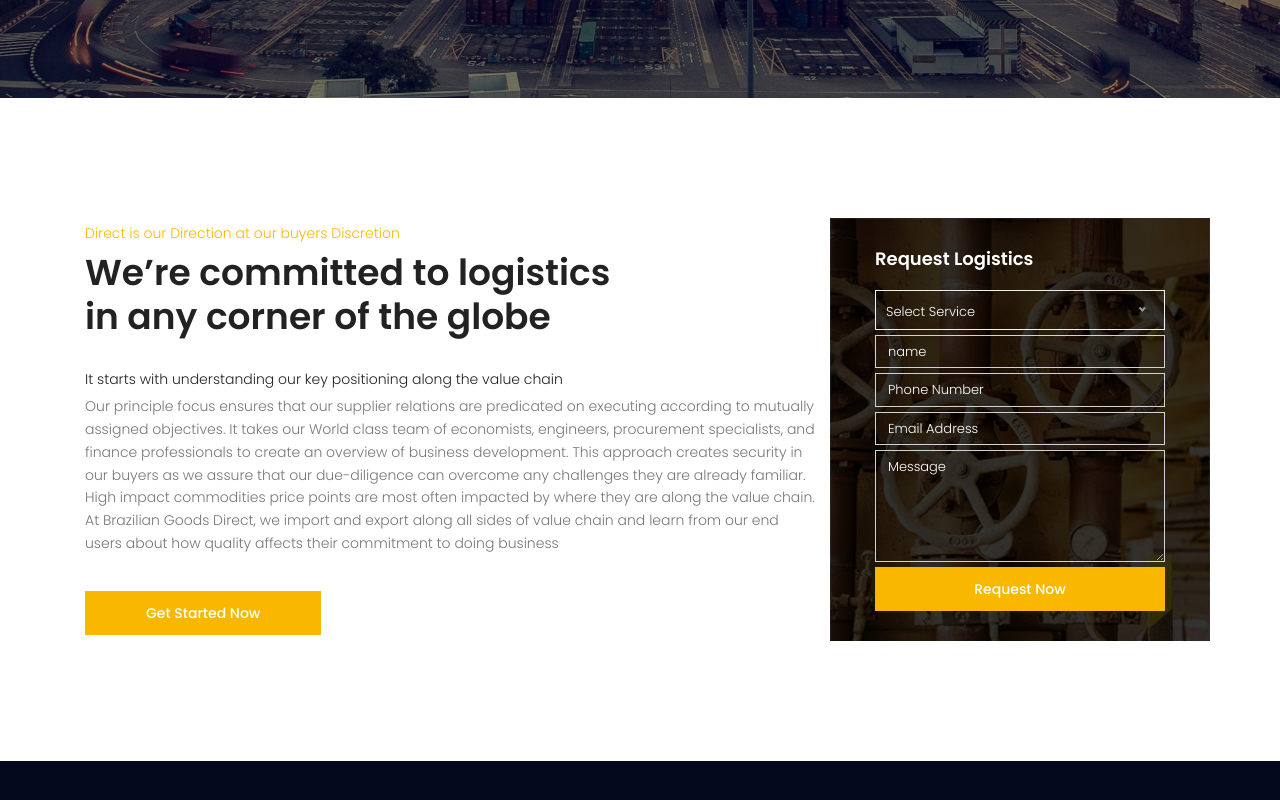
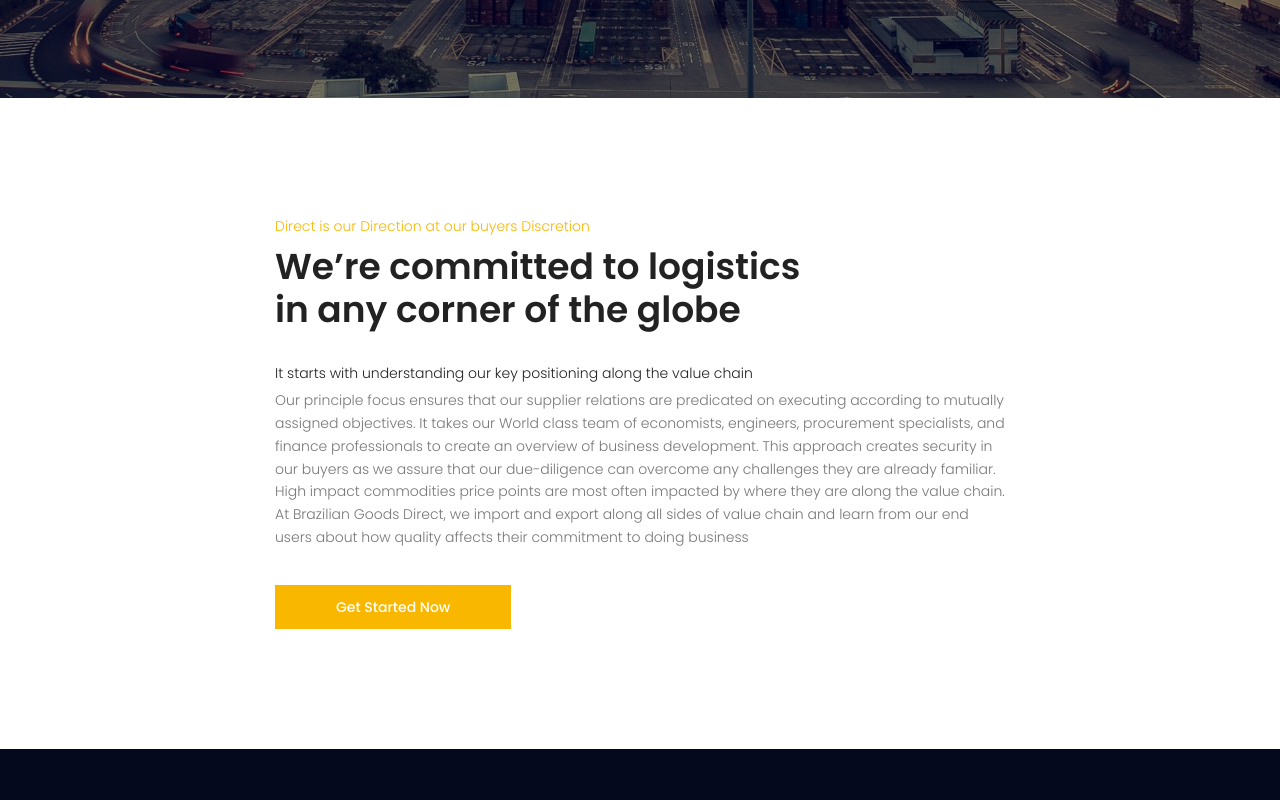
Before and after one commit to ysmolyar/brazilian-goods-direct-website, a plain HTML site: page about.html in a window 1280 px wide. Shown: the part 368-1168 px from the top of the page. Drawn offline with nearby package versions, Linux system fonts and the light colour scheme; some packages are replaced by stand-ins of ours.

Commit message:
fixed about page

```diff
--- a/about.html
+++ b/about.html
@@ -112,25 +112,25 @@
 							</p>
 							<a class="primary-btn" href="#">Get Started Now</a>
 						</div>
-						<div class="col-lg-4 col-md-12 home-about-right relative">
-							<form class="form-wrap" action="#">
-								<h4 class="text-white pb-20">Request Logistics</h4>
-								<div class="form-select" id="service-select"">
-									<select>
-										<option value="1">Select Service</option>
-										<option value="2">Service One</option>
-										<option value="3">Service Two</option>
-										<option value="4">Service Three</option>
-										<option value="5">Service Four</option>
-									</select>
-								</div>
-								<input type="text" class="form-control" placeholder="name">
-								<input type="phone" class="form-control" placeholder="Phone Number">
-								<input type="email" class="form-control" placeholder="Email Address">
-								<textarea name="message" id="" cols="30" rows="5" placeholder="Message" class="form-control"></textarea>
-								<button class="primary-btn">Request Now</button>
-							</form>
-						</div>
+						<!--<div class="col-lg-4 col-md-12 home-about-right relative">-->
+							<!--<form class="form-wrap" action="#">-->
+								<!--<h4 class="text-white pb-20">Request Logistics</h4>-->
+								<!--<div class="form-select" id="service-select"">-->
+									<!--<select>-->
+										<!--<option value="1">Select Service</option>-->
+										<!--<option value="2">Service One</option>-->
+										<!--<option value="3">Service Two</option>-->
+										<!--<option value="4">Service Three</option>-->
+										<!--<option value="5">Service Four</option>-->
+									<!--</select>-->
+								<!--</div>-->
+								<!--<input type="text" class="form-control" placeholder="name">-->
+								<!--<input type="phone" class="form-control" placeholder="Phone Number">-->
+								<!--<input type="email" class="form-control" placeholder="Email Address">-->
+								<!--<textarea name="message" id="" cols="30" rows="5" placeholder="Message" class="form-control"></textarea>-->
+								<!--<button class="primary-btn">Request Now</button>-->
+							<!--</form>-->
+						<!--</div>-->
 					</div>
 				</div>
 			</section>
```
